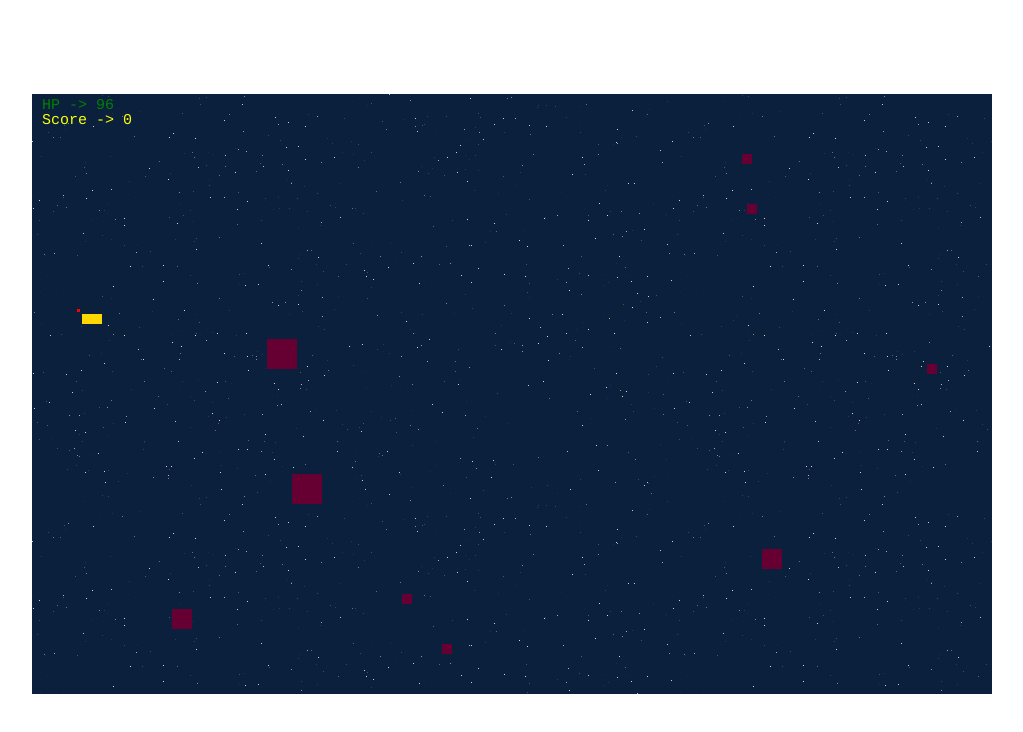
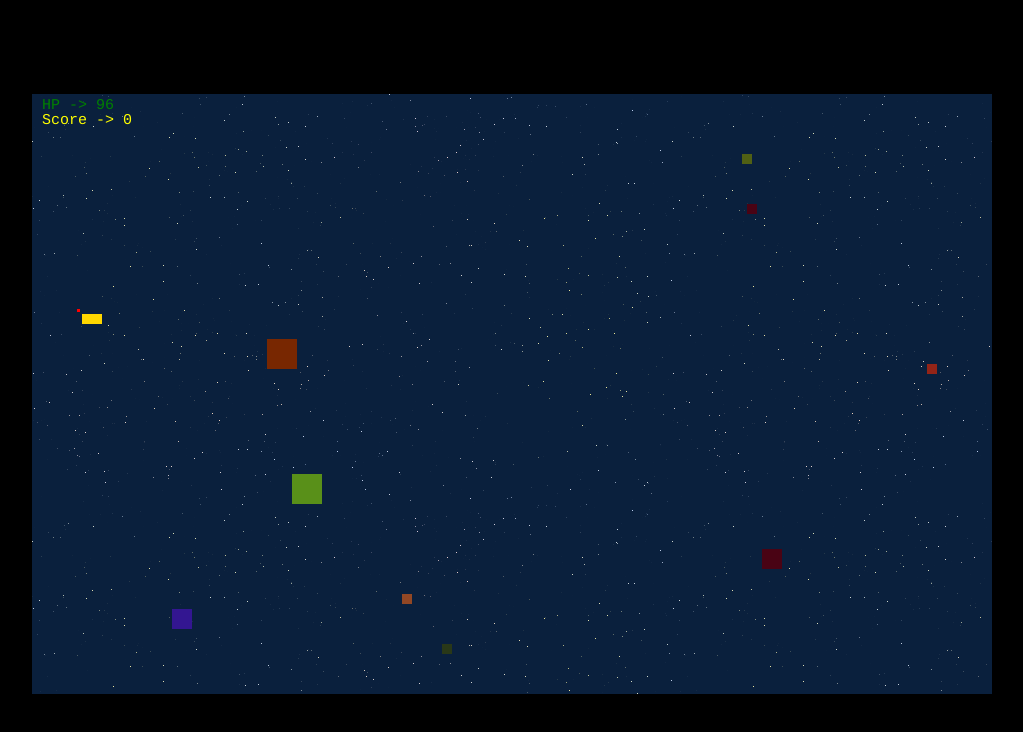
Before and after one commit to bgdnpn/game, a plain HTML site: page index.html in a window 1280 px wide. Shown: the whole page, without its empty margins (128-1151 px from the left). Drawn offline with Linux system fonts and the light colour scheme.

Commit message:
changing colors for monsters

```diff
--- a/index.html
+++ b/index.html
@@ -10,7 +10,7 @@
   <script src="bullets.js"></script>
   <script src="game.js"></script>
   <style>
-    body, html {margin: 0px; padding-top: 47px;}
+    body, html {margin: 0px; padding-top: 47px; background-color: black;}
     #c{display:block;margin:auto;background:#2B3833;;background:url('pixel-night-sky.png');}
   </style>
 </head>
--- a/monster.js
+++ b/monster.js
@@ -15,7 +15,7 @@ class Monster {
     }
 
     draw() {
-        ctx.fillStyle = "#" + 660033;
+        ctx.fillStyle = "#" + rand(999999);
         ctx.fillRect(this.x, this.y, this.size, this.size);
     }
 
--- a/utils.js
+++ b/utils.js
@@ -46,7 +46,7 @@ drawHUD = function(hp) {
 gameOver = function() {
     ctx.fillStyle = "red";
     ctx.fillText("GAME OVER", WIDTH/2 - 50 , HEIGHT/2);
-    ctx.fillText("Your score was: " + score, WIDTH/2 - 115 , 30 + HEIGHT/2);
+    ctx.fillText("Your score was: " + score, WIDTH/2 - 105 , 30 + HEIGHT/2);
     ctx.fillText("refresh page to restart", WIDTH/2 - 115 , 60 + HEIGHT/2);
     ctx.fillStyle = "black";
 }
```
